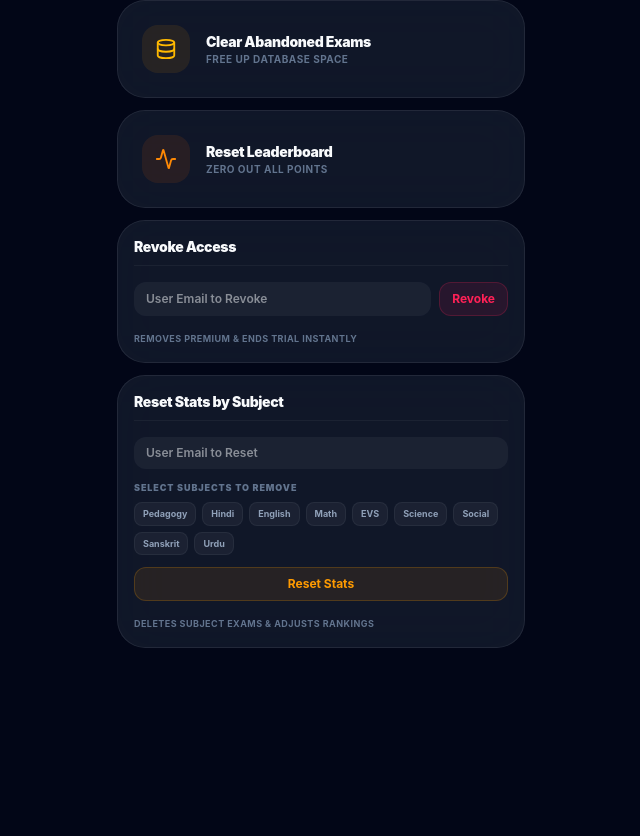
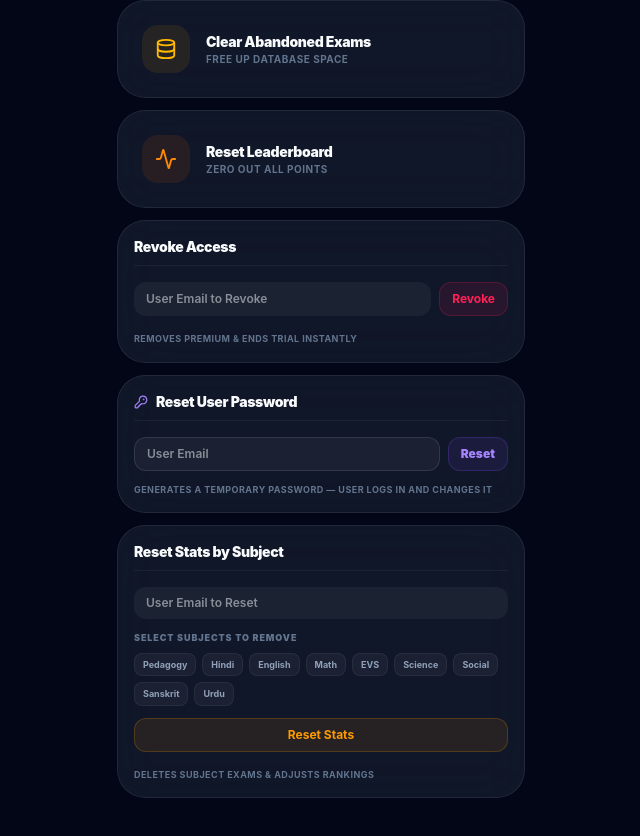
Before and after one commit to sudhanshu0716/TET, a React (Vite) app in the folder client/: page /admin in a window 1280 px wide. Shown: the part 1957-2793 px from the top of the page, without its empty margins (319-959 px from the left). Before the commit the page ends 2733 px from the top, so only its background shows below. Built offline with nearby package versions, Linux system fonts and the light colour scheme; no server answers; sample sign-in values are in the browser's storage.

Commit message:
feat: add Reset User Password tool in admin panel

```diff
--- a/client/src/pages/AdminDashboard.jsx
+++ b/client/src/pages/AdminDashboard.jsx
@@ -4,7 +4,7 @@ import {
   Users, Database, ShieldCheck, Activity, BarChart2, Clock, Save,
   Search, Trash2, Send, CheckCircle, AlertTriangle, UserMinus,
   Sparkles, Settings, ShieldAlert, Trophy, Zap, FilePlus, LogOut,
-  Edit2, X
+  Edit2, X, KeyRound, Copy
 } from 'lucide-react';
 import { useAuth } from '../context/AuthContext';
 
@@ -36,7 +36,6 @@ const AdminDashboard = () => {
   const [cleanStatsEmail, setCleanStatsEmail] = useState('');
   const [cleanSelectedSubjects, setCleanSelectedSubjects] = useState([]);
 
-  // User Management State
   const [usersList, setUsersList] = useState([]);
   const [searchQuery, setSearchQuery] = useState('');
   const [editingUserId, setEditingUserId] = useState(null);
@@ -44,6 +43,11 @@ const AdminDashboard = () => {
   const [editingLevel, setEditingLevel] = useState('');
   const [editingLanguage1, setEditingLanguage1] = useState('');
   const [editingLanguage2, setEditingLanguage2] = useState('');
+
+  // Password Reset State
+  const [resetEmail, setResetEmail] = useState('');
+  const [resetResult, setResetResult] = useState(null); // { tempPassword, message }
+  const [resetting, setResetting] = useState(false);
 
   const fetchUsers = async () => {
     try {
@@ -253,6 +257,24 @@ const AdminDashboard = () => {
   };
 
 
+  const handleResetUserPassword = async () => {
+    if (!resetEmail.trim()) return alert('Enter a user email');
+    if (!window.confirm(`Reset password for ${resetEmail}? A new temporary password will be generated.`)) return;
+    setResetting(true);
+    setResetResult(null);
+    try {
+      const token = localStorage.getItem('token');
+      const res = await api.post('/api/admin/reset-user-password', { email: resetEmail }, { headers: { 'x-auth-token': token } });
+      setResetResult(res.data);
+      setResetEmail('');
+    } catch (err) {
+      alert(err.response?.data?.message || 'Password reset failed');
+    } finally {
+      setResetting(false);
+    }
+  };
+
+  // User Management State label (no-op, just a comment marker for readability)
   const adminCards = [
     { label: 'Total Users', value: stats.totalUsers, icon: Users, color: 'text-blue-400', bg: 'bg-blue-500/10' },
     { label: 'Daily Active', value: stats.dailyActive, icon: Activity, color: 'text-amber-400', bg: 'bg-amber-500/10' },
@@ -753,6 +775,54 @@ const AdminDashboard = () => {
              <p className="text-[9px] text-slate-500 font-bold uppercase tracking-wider">Removes premium & ends trial instantly</p>
           </div>
 
+          {/* Reset User Password */}
+          <div className="glass-card p-4 space-y-4">
+            <div className="flex items-center gap-2 border-b border-white/5 pb-2">
+              <KeyRound size={14} className="text-violet-400" />
+              <h4 className="font-black text-[var(--text-primary)] text-sm">Reset User Password</h4>
+            </div>
+            <div className="space-y-3">
+              <div className="flex gap-2">
+                <input
+                  type="email"
+                  placeholder="User Email"
+                  className="bg-white/5 flex-1 rounded-xl px-3 py-2 text-xs font-semibold border border-white/10 outline-none focus:border-violet-500/50 transition-all"
+                  value={resetEmail}
+                  onChange={e => { setResetEmail(e.target.value); setResetResult(null); }}
+                />
+                <button
+                  onClick={handleResetUserPassword}
+                  disabled={resetting}
+                  className="bg-violet-500/10 text-violet-400 border border-violet-500/20 px-3 py-2 rounded-xl font-black text-xs hover:bg-violet-500 hover:text-white transition-all disabled:opacity-50 whitespace-nowrap"
+                >
+                  {resetting ? '...' : 'Reset'}
+                </button>
+              </div>
+
+              {resetResult && (
+                <div className="bg-emerald-500/10 border border-emerald-500/30 rounded-xl p-3 space-y-2">
+                  <p className="text-[9px] font-black text-emerald-400 uppercase tracking-widest">
+                    ✅ {resetResult.message}
+                  </p>
+                  <div className="flex items-center gap-2 bg-slate-900/80 rounded-lg px-3 py-2">
+                    <code className="text-sm font-black text-amber-400 flex-1 tracking-widest">
+                      {resetResult.tempPassword}
+                    </code>
+                    <button
+                      onClick={() => { navigator.clipboard.writeText(resetResult.tempPassword); alert('Copied!'); }}
+                      className="text-slate-400 hover:text-white transition-colors"
+                      title="Copy password"
+                    >
+                      <Copy size={14} />
+                    </button>
+                  </div>
+                  <p className="text-[9px] text-slate-500 font-bold">Share this with the user. Ask them to change it after logging in.</p>
+                </div>
+              )}
+              <p className="text-[9px] text-slate-500 font-bold uppercase tracking-wider">Generates a temporary password — user logs in and changes it</p>
+            </div>
+          </div>
+
           <div className="glass-card p-4 space-y-4">
              <h4 className="font-black text-[var(--text-primary)] text-sm border-b border-white/5 pb-2">Reset Stats by Subject</h4>
              <div className="space-y-3">
```
Also changed, not shown: 1 other file (tests, documents, lock files or other folders).
